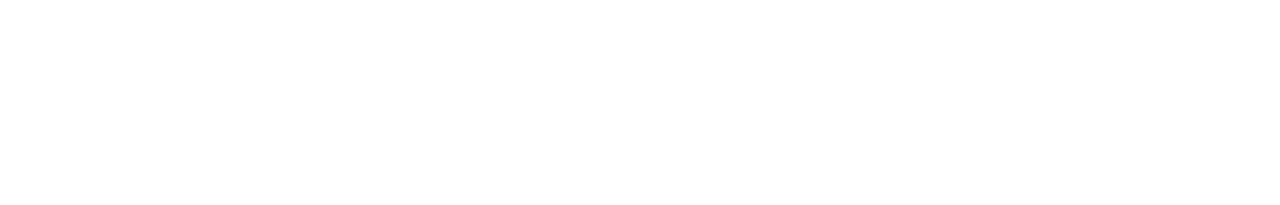
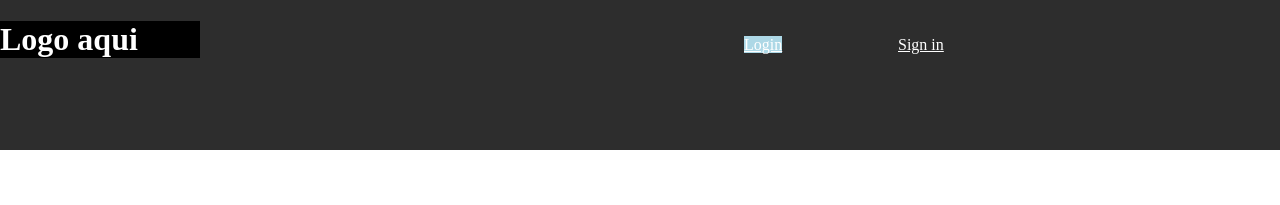
Before and after one commit to camcaro/BEDU-travels, a plain HTML site: page index.html in a window 1280 px wide. Drawn offline with Linux system fonts and the light colour scheme.

Commit message:
se agrega barra de navegación

```diff
--- a/assets/css/main.css
+++ b/assets/css/main.css
@@ -0,0 +1,56 @@
+/* Etiquetas */
+body{
+    margin: 0;
+    box-sizing: border-box;
+    padding: 0;
+}
+
+header{
+    display: block;
+    background: rgb(45, 45, 45);
+    height: 150px;
+    color: white;
+}
+
+header a{
+    color: white;
+}
+
+h1{
+    display: inline-block;
+    background: black;
+    width: 200px;
+}
+
+nav{
+    display: inline-block;
+    position: relative;
+    left: 500px;
+}
+
+ul{
+    display: block;
+    /* float: right; */
+}
+
+li{
+    display: inline-block;
+    width: 150px;
+    height: 150px;
+}
+
+li a:enabled{
+    background-color: brown;
+}
+
+li a:hover{
+    background: blueviolet;
+    color: greenyellow;
+}
+/* Clases */
+
+
+/* Id's */
+#Login{
+    background: lightblue;
+}
--- a/index.html
+++ b/index.html
@@ -4,9 +4,26 @@
     <meta charset="UTF-8">
     <meta name="viewport" content="width=device-width, initial-scale=1.0">
     <meta http-equiv="X-UA-Compatible" content="ie=edge">
-    <title>Document</title>
+    <title>BEDU Travel</title>
+    <link rel="stylesheet" href="./assets/css/main.css">
 </head>
 <body>
-
+    <header>
+        <h1>Logo aqui</h1>
+        <nav>
+            <ul>
+                <li>
+                    <a id="Login" href="#">
+                        Login
+                    </a>
+                </li>
+                <li>
+                    <a href="#">
+                        Sign in
+                    </a>
+                </li>
+            </ul>
+        </nav>
+    </header>
 </body>
 </html>
```
